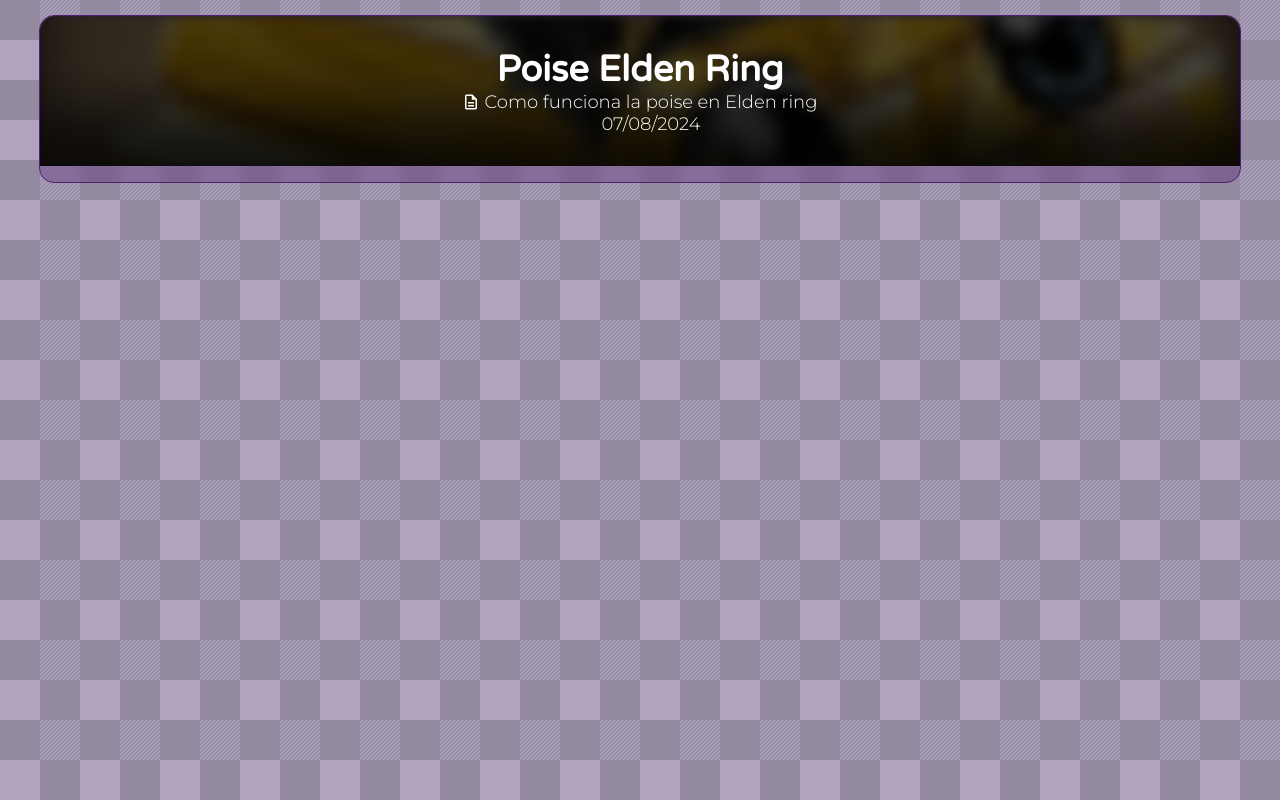
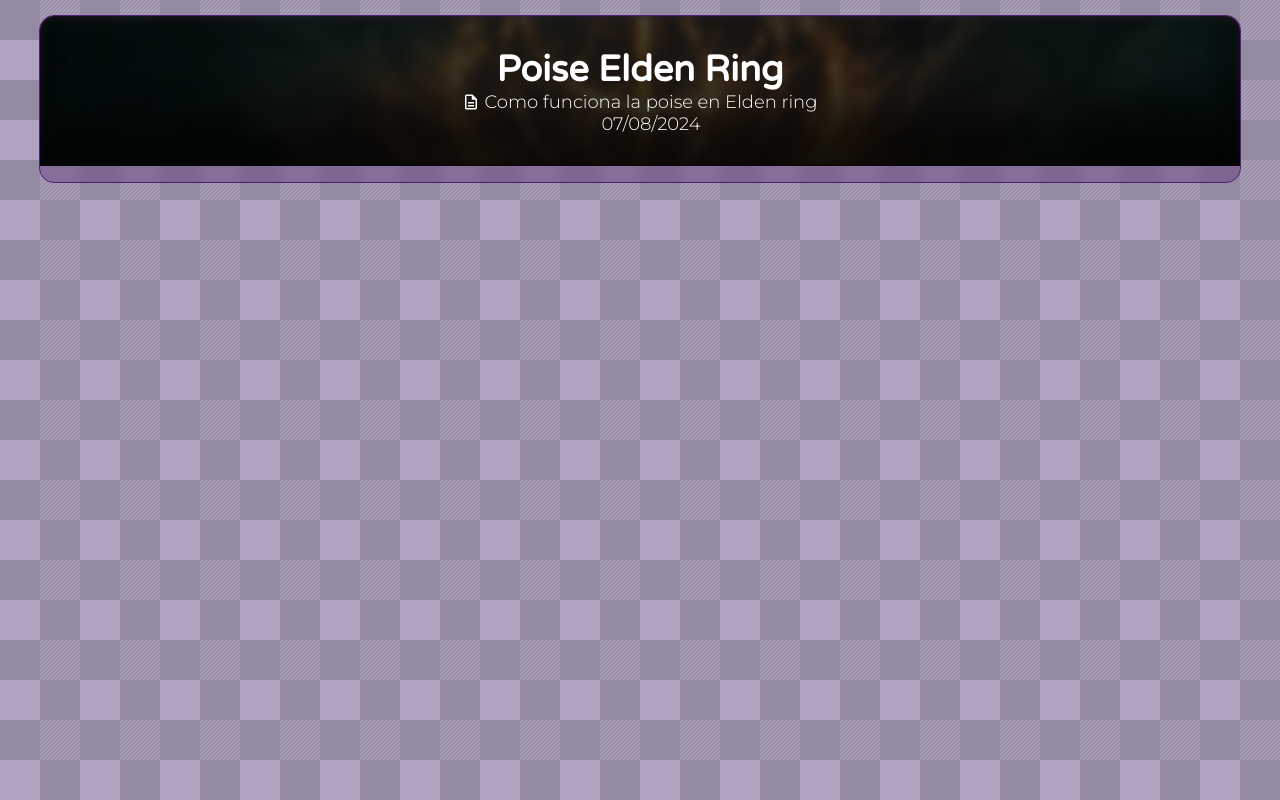
Before and after one commit to GoldAurum/goldaurum.github.io, an Astro site: page /blog/poise-elden-ring in a window 1280 px wide. Built offline with nearby package versions, Linux system fonts and the light colour scheme; Astro itself is replaced by a stand-in of ours; some icons are missing.

Commit message:
Update Poise-Elden-Ring.md

```diff
--- a/src/content/blog/Poise-Elden-Ring.md
+++ b/src/content/blog/Poise-Elden-Ring.md
@@ -3,5 +3,5 @@
 description: 'Como funciona la poise en Elden ring'
 date: '2024-08-07'
 slug: 'poise-elden-ring'
-image: '/assets/365ce510-96b8-48d6-a4ca-bb22c96b99fc-profile_image-70x70.png'
+image: '/assets/Y5RHNmzAtc6sRYwZlYiKHAxN.png'
 ---
```
